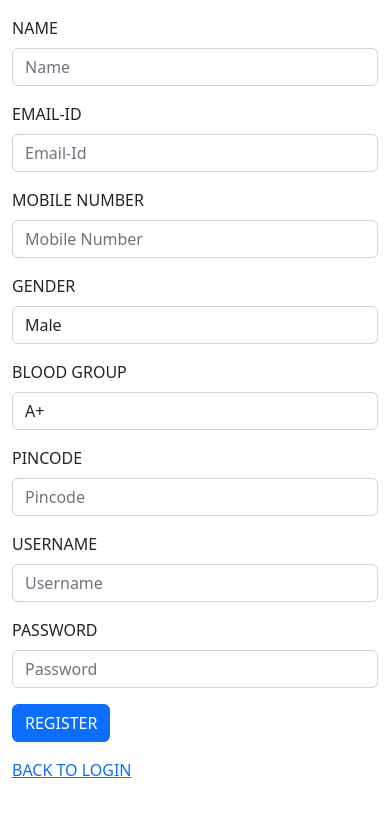
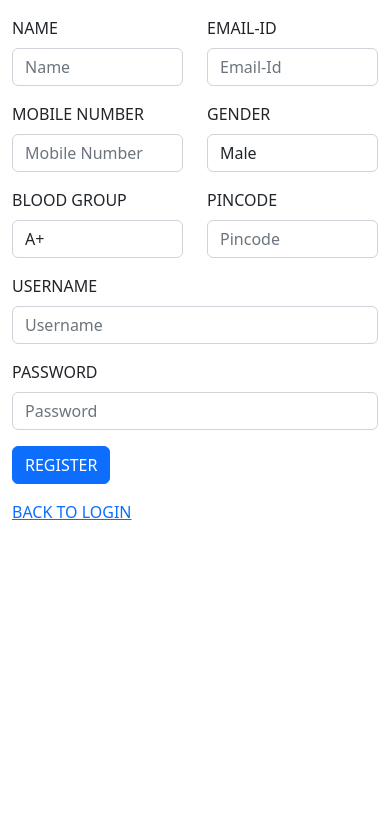
Before and after one commit to Agilesh-s/User-Management, a plain HTML site: page new.html in a window 390 px wide. Drawn offline with nearby package versions, Linux system fonts and the light colour scheme.

Commit message:
Register page

```diff
--- a/new.html
+++ b/new.html
@@ -13,26 +13,26 @@
         <div class="row">
             <div class="col col-12 col-sm-12 col-md-12 col-lg-12 col-xl-12 col-xxl-12">
                 <div class="row">
-                    <div class="col col-12 col-sm-6 col-md-6 col-lg-4 col-xl-4 col-xxl-4 gy-3">
+                    <div class="col col-6 col-xs-6 col-sm-6 col-md-6 col-lg-4 col-xl-4 col-xxl-4 gy-3">
                         <label for="" class="form-label">NAME</label>
                         <input type="text" class="form-control" placeholder="Name">
                     </div>
-                    <div class="col col-12 col-sm-6 col-md-6 col-lg-4 col-xl-4 col-xxl-4 gy-3">
+                    <div class="col col-6 col-xs-6 col-sm-6 col-md-6 col-lg-4 col-xl-4 col-xxl-4 gy-3">
                         <label for="" class="form-label">EMAIL-ID</label>
                         <input type="text" class="form-control" placeholder="Email-Id">
                     </div>
-                    <div class="col col-12 col-sm-6 col-md-6 col-lg-4 col-xl-4 col-xxl-4 gy-3">
+                    <div class="col col-6 col-xs-6 col-sm-6 col-md-6 col-lg-4 col-xl-4 col-xxl-4 gy-3">
                         <label for="" class="form-label">MOBILE NUMBER</label>
                         <input type="text" class="form-control" placeholder="Mobile Number">
                     </div>
-                    <div class="col col-12 col-sm-6 col-md-6 col-lg-4 col-xl-4 col-xxl-4 gy-3">
+                    <div class="col col-6 col-xs-6 col-sm-6 col-md-6 col-lg-4 col-xl-4 col-xxl-4 gy-3">
                         <label for="" class="form-label">GENDER</label>
                         <select name="" id="" class="form-control">
                             <option value="Male">Male</option>
                             <option value="Female">Female</option>
                         </select>
                     </div>
-                    <div class="col col-12 col-sm-6 col-md-6 col-lg-4 col-xl-4 col-xxl-4 gy-3">
+                    <div class="col col-6 col-xs-6 col-sm-6 col-md-6 col-lg-4 col-xl-4 col-xxl-4 gy-3">
                         <label for="" class="form-label">BLOOD GROUP</label>
                         <select name="" id="" class="form-control">
                             <option value="A+">A+</option>
@@ -45,7 +45,7 @@
                             <option value="AB-">AB-</option>
                         </select>
                     </div>
-                    <div class="col col-12 col-sm-6 col-md-6 col-lg-4 col-xl-4 col-xxl-4 gy-3">
+                    <div class="col col-6 col-xs-6 col-sm-6 col-md-6 col-lg-4 col-xl-4 col-xxl-4 gy-3">
                         <label for="" class="form-label">PINCODE</label>
                         <input type="text" class="form-control" placeholder="Pincode">
                     </div>
```
